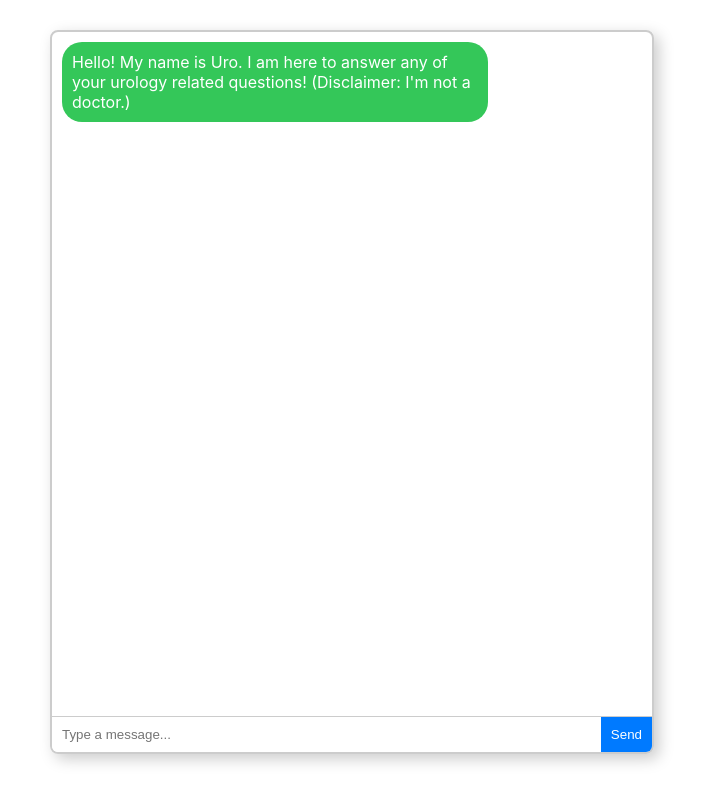
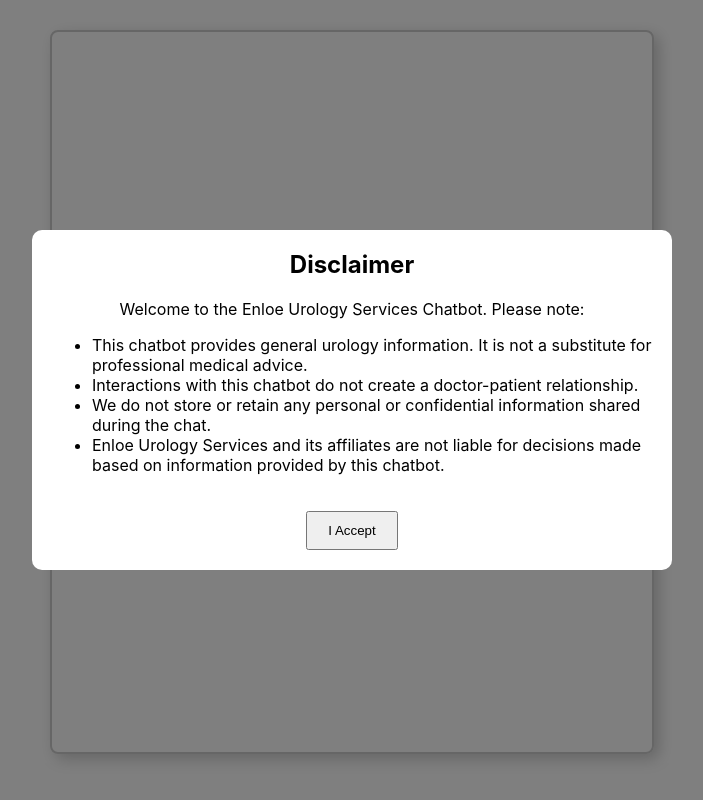
Before and after one commit to Bubo101/AI-medical-chatbot, a React (Create React App) app in the folder chatbot_ui/: page / in a window 1280 px wide. Shown: the whole page, without its empty margins (288-991 px from the left). Built offline with nearby package versions, Linux system fonts and the light colour scheme.

Commit message:
created liability popup, model things user name is uro, need to fix that

```diff
--- a/chatbot_ui/src/chatbot.js
+++ b/chatbot_ui/src/chatbot.js
@@ -1,14 +1,17 @@
+// Chatbot.js
 import React, { useState, useEffect, useRef } from 'react';
 import axios from 'axios';
-import './style.css'; // Make sure this path is correct
-import FormatMessage from './formatmsg'; // Make sure this path is correct
+import FormatMessage from './formatmsg'; // Adjust the path if necessary
+import DisclaimerPopup from './disclaimerPopup'; // Make sure this path is correct
+import './style.css';
 
 function Chatbot() {
     const [messages, setMessages] = useState([
         { role: "system", content: "Hello! My name is Uro. I am here to answer any of your urology related questions! (Disclaimer: I'm not a doctor.)" }
     ]);
     const [userInput, setUserInput] = useState('');
-    const [isLoading, setIsLoading] = useState(false); // Track loading state
+    const [isLoading, setIsLoading] = useState(false);
+    const [acceptedDisclaimer, setAcceptedDisclaimer] = useState(false);
     const messagesContainerRef = useRef(null);
 
     useEffect(() => {
@@ -18,10 +21,14 @@
         }
     }, [messages]);
 
+    const handleAcceptDisclaimer = () => {
+        setAcceptedDisclaimer(true);
+    };
+
     const sendMessage = async (e) => {
         e.preventDefault();
-        setIsLoading(true); // Start loading before sending the message
-        const tempMessages = [...messages, { role: 'loading', content: '...' }]; // Temporarily show loading indicator
+        setIsLoading(true);
+        const tempMessages = [...messages, { role: 'loading', content: '...' }];
         setMessages(tempMessages);
 
         try {
@@ -31,19 +38,19 @@
             setMessages([...tempMessages.slice(0, -1), { role: 'user', content: userInput }, { role: 'system', content: response.data.response }]);
         } catch (error) {
             console.error("Error sending message:", error);
-            // Optionally handle error state here
         } finally {
-            setIsLoading(false); // Stop loading after receiving the response
+            setIsLoading(false);
         }
 
-        setUserInput(''); // Clear input field after sending
+        setUserInput('');
     };
 
     return (
         <div className="chat-container">
-            <div className="messages-container" ref={messagesContainerRef}>
+            {!acceptedDisclaimer && <DisclaimerPopup onAccept={handleAcceptDisclaimer} />}
+            <div className="messages-container" ref={messagesContainerRef} style={{ display: acceptedDisclaimer ? 'block' : 'none' }}>
                 {messages.map((msg, index) => (
-                    <div key={index} className={`message ${msg.role}`}>
+                    <div key={index} className={`message ${msg.role}`} style={{ marginBottom: '15px' }}>
                         {msg.role === 'loading' ? (
                             <div className="loading-dots">
                                 <span className="loading-dot"></span>
@@ -56,6 +63,7 @@
                     </div>
                 ))}
             </div>
+            {acceptedDisclaimer && (
                 <form className="input-container" onSubmit={sendMessage}>
                     <input
                         type="text"
@@ -65,6 +73,7 @@
                     />
                     <button type="submit">Send</button>
                 </form>
+            )}
         </div>
     );
 }
--- /dev/null
+++ b/chatbot_ui/src/disclaimerPopup.js
@@ -0,0 +1,23 @@
+// DisclaimerPopup.js
+import React from 'react';
+import './popup.css'; // Assuming you have a separate CSS file for styling the popup
+
+const DisclaimerPopup = ({ onAccept }) => {
+  return (
+    <div className="disclaimer-overlay">
+      <div className="disclaimer-content">
+        <h2>Disclaimer</h2>
+        <p>Welcome to the Enloe Urology Services Chatbot. Please note:</p>
+        <ul>
+          <li>This chatbot provides general urology information. It is not a substitute for professional medical advice.</li>
+          <li>Interactions with this chatbot do not create a doctor-patient relationship.</li>
+          <li>We do not store or retain any personal or confidential information shared during the chat.</li>
+          <li>Enloe Urology Services and its affiliates are not liable for decisions made based on information provided by this chatbot.</li>
+        </ul>
+        <button onClick={onAccept}>I Accept</button>
+      </div>
+    </div>
+  );
+};
+
+export default DisclaimerPopup;
--- /dev/null
+++ b/chatbot_ui/src/popup.css
@@ -0,0 +1,35 @@
+/* DisclaimerPopup.css */
+.disclaimer-overlay {
+    position: fixed;
+    top: 0;
+    left: 0;
+    width: 100%;
+    height: 100%;
+    background-color: rgba(0, 0, 0, 0.5);
+    display: flex;
+    justify-content: center;
+    align-items: center;
+    z-index: 1000; /* Ensure it's above other content */
+  }
+
+  .disclaimer-content {
+    background-color: white;
+    padding: 20px;
+    border-radius: 10px;
+    max-width: 600px;
+    text-align: center;
+  }
+
+  .disclaimer-content h2 {
+    margin-top: 0;
+  }
+
+  .disclaimer-content ul {
+    text-align: left;
+  }
+
+  .disclaimer-content button {
+    margin-top: 20px;
+    padding: 10px 20px;
+    cursor: pointer;
+  }
```
Lines whose indentation alone changed are shown as unchanged.
